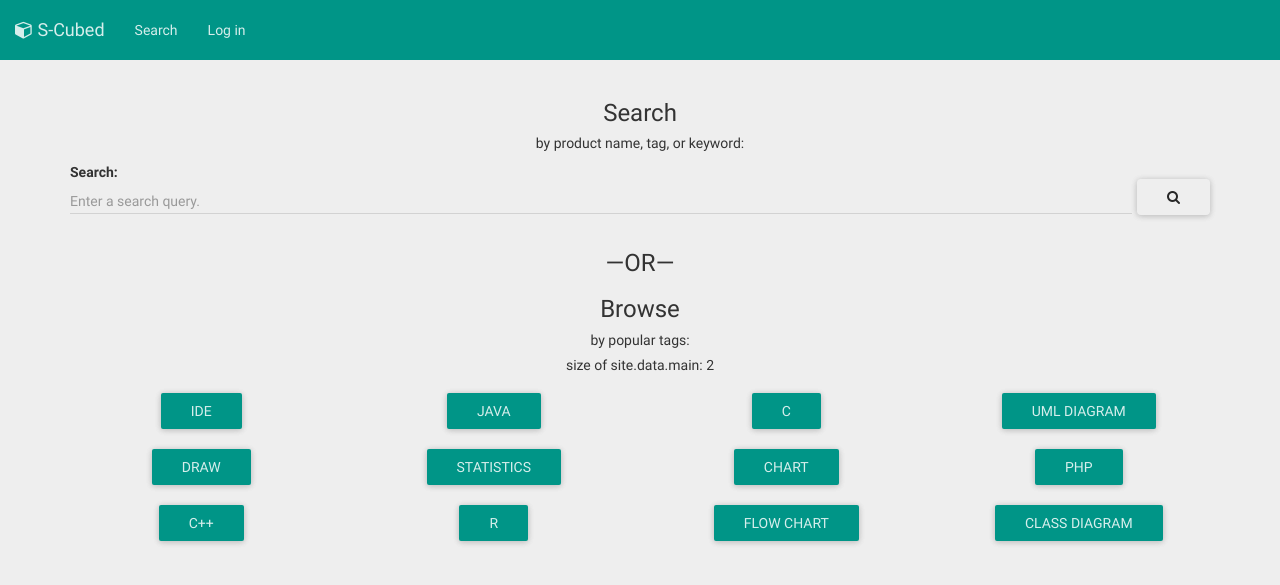
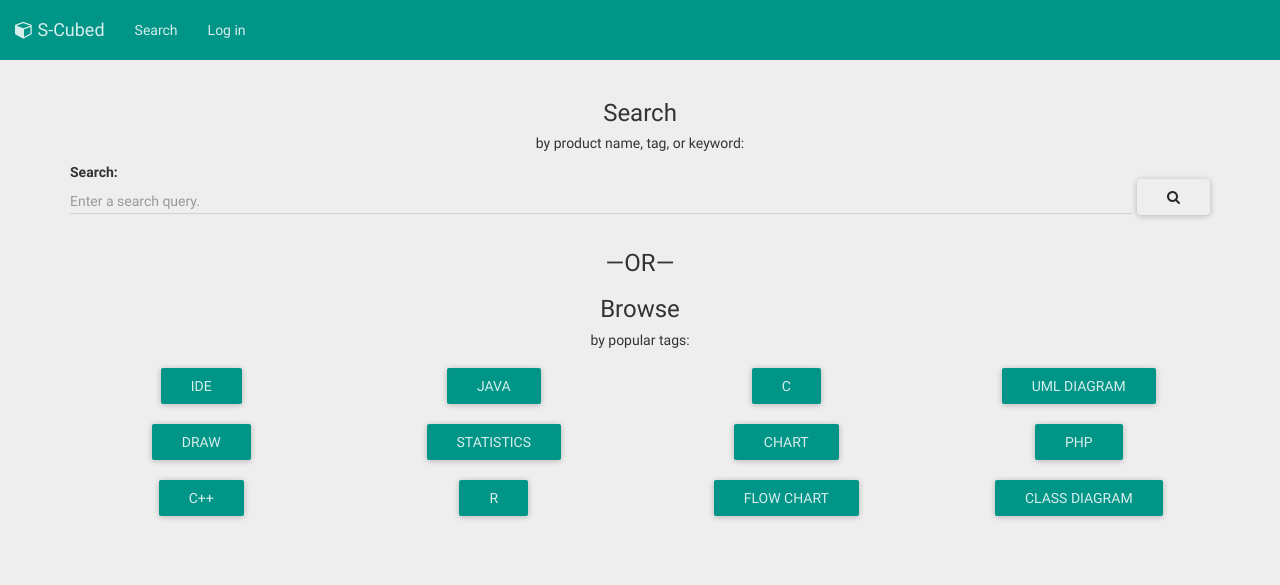
Before and after one commit to cheble/S-Cubed, a Jekyll site: the page built from Search.html, in a window 1280 px wide. Shown: the top 585 px of the page. Built offline with Jekyll 4.4.1, drawn with Linux system fonts in a browser that asks for light colours; nearby versions of some CDN libraries; library files that are not in the unit come from our copies; Markdown is read by kramdown in place of the engine named in the settings.

Commit message:
listing page progress

```diff
--- a/Search.html
+++ b/Search.html
@@ -25,8 +25,6 @@ nav_type: restricted
 	<h3>—OR—</h3>
 	<h3>Browse</h3>
   <h5>by popular tags:</h5>
-
-  <h5>size of site.data.main: {{ site.data.main | size }}</h5>
 </div>
 <div class="container text-center">
 	<div class="row">
@@ -36,7 +34,7 @@ nav_type: restricted
       4 columns for lg
     -->
     {% for tag in site.data.main.popular_tags %}
-      <div class="col-xs-6 col-sm-6 col-md-4 col-lg-3"><a href="{{ site.url }}{{ site.detailsurl }}?d={{ tag[0] }}" class="btn btn-primary btn-raised">{{ tag[1] }}</a></div>
+      <div class="col-xs-6 col-sm-6 col-md-4 col-lg-3"><a href="{{ site.url }}{{ site.searchresultsurl }}?d={{ tag[0] }}" class="btn btn-primary btn-raised">{{ tag[1] }}</a></div>
     {% endfor %}
 	</div>
 </div>
--- a/_config.yml
+++ b/_config.yml
@@ -54,6 +54,7 @@ favoritesurl: "/Favorites.html"
 submiturl: "/Submit.html"
 logouturl: "/Logout.html"
 detailsurl: "/Details.html"
+searchresultsurl: "/SearchResults.html"
 
 nav_account: "account"
 nav_search: "search"
```
